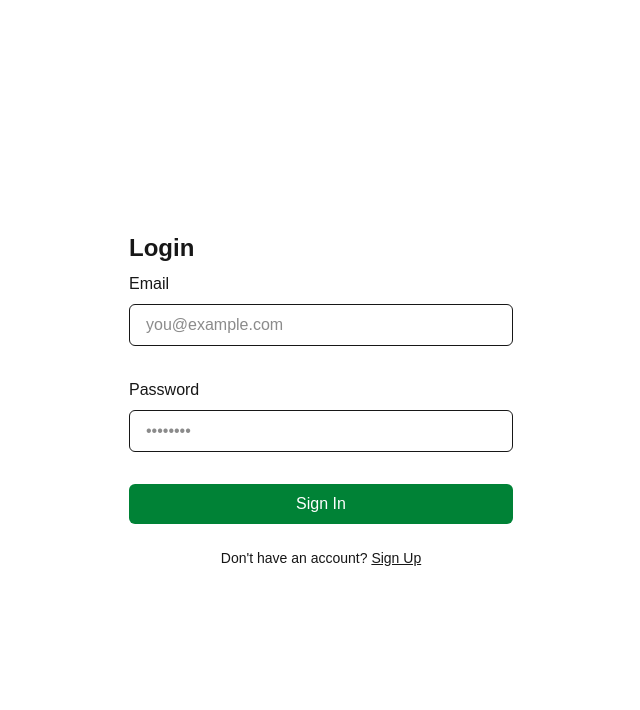
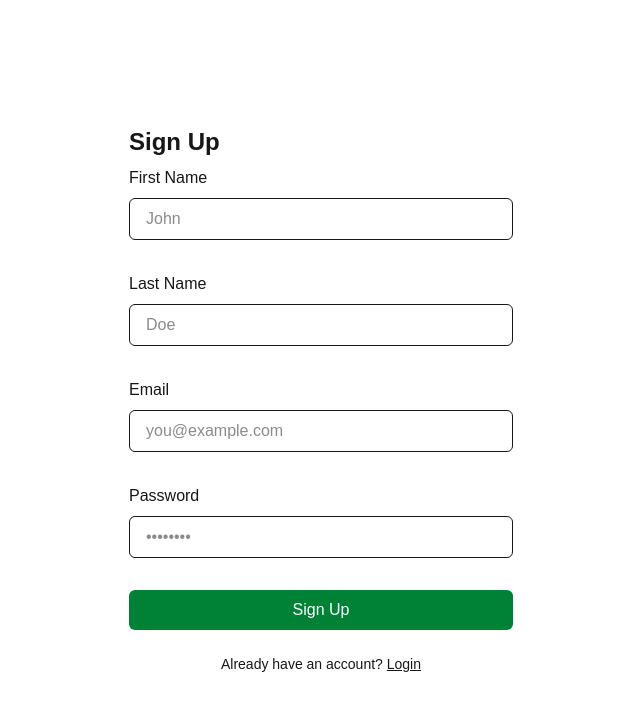
Before and after one commit to S8leeJ/TPEO-New-Fellow-Project, a Next.js app in the folder frontend/: page /login in a window 1280 px wide. Shown: the top 710 px of the page, without its empty margins (319-959 px from the left). Built offline with nearby package versions, Linux system fonts and the light colour scheme.

Commit message:
refactor: signup and login functionality to streamline user authentication process

```diff
--- a/frontend/app/login/actions.ts
+++ b/frontend/app/login/actions.ts
@@ -17,25 +17,8 @@ export async function login(formData: FormData) {
         password,
     })
 
-    const { data, error: signInError } = await supabase.auth.signInWithPassword({
-        email,
-        password,
-    })
-
-    if (signInError) {
+    if (error) {
         redirect('/login?error=Could not authenticate user')
-    }
-
-    const user = data?.user
-    if (user) {
-        const { error: upsertError } = await supabase.from('users').upsert({
-            id: user.id,
-            email: user.email,
-        })
-
-        if (upsertError) {
-            redirect('/login?error=Could not create user profile')
-        }
     }
 
     revalidatePath('/', 'layout')
@@ -47,30 +30,24 @@ export async function signup(formData: FormData) {
 
     const email = formData.get('email') as string
     const password = formData.get('password') as string
+    const first_name = formData.get('first_name') as string
+    const last_name = formData.get('last_name') as string
 
-    const { data, error } = await supabase.auth.signUp({
+    const { error } = await supabase.auth.signUp({
         email,
         password,
+        options: {
+            data: {
+                first_name,
+                last_name,
+            },
+        },
     })
 
     if (error) {
         redirect('/login?error=Could not authenticate user')
     }
 
-    const user = data?.user
-    if (user) {
-        // Ensure there's a corresponding profile row in `Users`.
-        // Use upsert to be idempotent if the row already exists.
-        const { error: upsertError } = await supabase.from('users').upsert({
-            id: user.id,
-            email: user.email,
-        })
-
-        if (upsertError) {
-            redirect('/login?error=Could not create user profile')
-        }
-    }
-
     revalidatePath('/', 'layout')
     redirect('/login?message=Check email to continue sign in process')
 }
--- a/frontend/app/login/page.tsx
+++ b/frontend/app/login/page.tsx
@@ -1,14 +1,15 @@
+
 import Link from 'next/link'
-import { login } from './actions'
+import { signup } from '../login/actions'
 
-export default async function LoginPage(props: {
+export default async function SignupPage(props: {
     searchParams: Promise<{ message: string; error: string }>
 }) {
     const searchParams = await props.searchParams
     return (
         <div className="flex min-h-screen flex-col items-center justify-center py-2">
             <div className="flex flex-col w-full px-8 sm:max-w-md justify-center gap-2">
-                <h1 className="text-2xl font-bold">Login</h1>
+                <h1 className="text-2xl font-bold">Sign Up</h1>
                 {searchParams?.message && (
                     <p className="mt-4 p-4 bg-foreground/10 text-foreground text-center">
                         {searchParams.message}
@@ -20,6 +21,24 @@ export default async function LoginPage(props: {
                     </p>
                 )}
                 <form className="animate-in flex-1 flex flex-col w-full justify-center gap-2 text-foreground">
+                    <label className="text-md" htmlFor="first_name">
+                        First Name
+                    </label>
+                    <input
+                        className="rounded-md px-4 py-2 bg-inherit border mb-6"
+                        name="first_name"
+                        placeholder="John"
+                        required
+                    />
+                    <label className="text-md" htmlFor="last_name">
+                        Last Name
+                    </label>
+                    <input
+                        className="rounded-md px-4 py-2 bg-inherit border mb-6"
+                        name="last_name"
+                        placeholder="Doe"
+                        required
+                    />
                     <label className="text-md" htmlFor="email">
                         Email
                     </label>
@@ -40,15 +59,15 @@ export default async function LoginPage(props: {
                         required
                     />
                     <button
-                        formAction={login}
+                        formAction={signup}
                         className="bg-green-700 rounded-md px-4 py-2 text-foreground mb-2 text-white"
                     >
-                        Sign In
+                        Sign Up
                     </button>
                     <p className="text-sm text-center mt-2">
-                        Don't have an account?{' '}
-                        <Link href="/signup" className="underline">
-                            Sign Up
+                        Already have an account?{' '}
+                        <Link href="/login" className="underline">
+                            Login
                         </Link>
                     </p>
                 </form>
```
